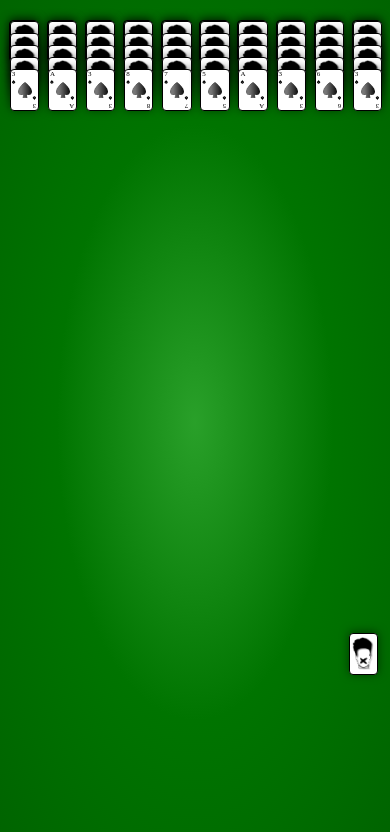
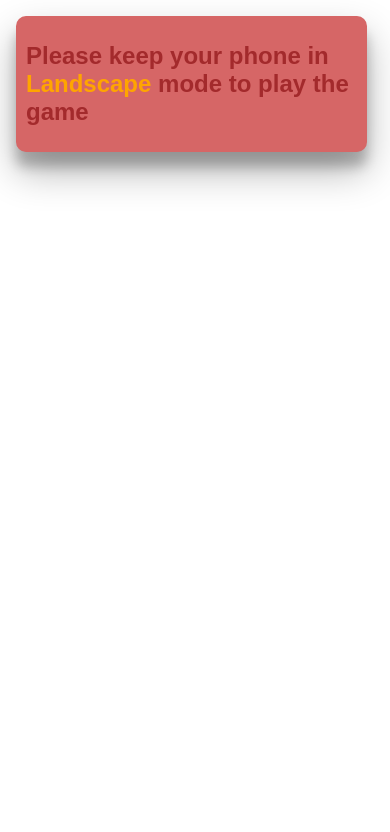
Before and after one commit to silent-lad/VueSolitaire, a Vue app: page / in a window 390 px wide. Shown: the top 832 px of the page. Built offline with nearby package versions, Linux system fonts and the light colour scheme.

Commit message:
orientation

```diff
--- a/src/App.vue
+++ b/src/App.vue
@@ -1,4 +1,8 @@
 <template>
+<div>
+  <div class="mobile_warn card-5">
+  <h1 style="padding:10px;">Please keep your phone in <span style="color:orange;">Landscape</span> mode to play the game</h1>
+  </div>
   <div class="green_table">
     <!-- <button @click="displayInit();"></button> -->
     <div
@@ -18,6 +22,7 @@
       </transition-group>
     </div>
     <div @click="dealCards()" class="pile card down"></div>
+  </div>
   </div>
 </template>
 
@@ -151,6 +156,9 @@ export default {
 };
 </script>
 <style >
+.mobile_warn {
+  display:none;
+}
 .card_stack.down {
   margin-bottom: -125px;
 }
@@ -187,10 +195,11 @@ export default {
   height: 140px;
   background: rgb(124, 7, 7);
 }
-html {
+/* html {
   background: green;
-}
+} */
 body {
+
   margin: 0px !important;
 }
 .green_table {
@@ -230,29 +239,67 @@ body {
   opacity: 0;
   transform: translateY(30px);
 }
-@media screen and (max-width: 480px) {
+@media screen and (max-width: 780px) {
+
+  body {
+    width: 100%;
+    height: 100%;
+    overflow: hidden;
+    position: absolute;
+    top: 0;
+    left: 0;
+  }
   .card {
-    height: 40px;
+    height: 60px;
   }
   .card_stack.down {
-    margin-bottom: -30px;
+    margin-bottom: -55px;
   }
   .card_stack {
-    margin-bottom: -20px;
+    margin-bottom: -45px;
   }
   .rank {
-    font-size: 7px;
+    font-size: 9px;
     margin-left: 1px;
   }
   .rank.bottom {
     /* position: absolute; */
     position: relative;
-    top: 8px;
+    top: 17px;
     left: 3px;
     text-align: left;
     /* transform: translate(50%, 50%); */
     transform: rotate(180deg);
     /* padding-left: 5px; */
   }
+  .card_stack.selected {
+  box-shadow: 5px 5px 10px blue;
+  border: 3px solid blue;
+  transform: translate(2px, 2px);
+  }
 }
+@media screen and (orientation:portrait) {
+   .mobile_warn {
+
+   background: #D66666;
+  border-radius: 10px;
+  display: inline-block;
+  color: #A32A2C;
+  font-family: 'Montserrat', sans-serif;
+  -webkit-font-smoothing: antialiased;
+  font-size:12px;
+  /* height: 100px; */
+  margin: 1rem;
+  position: relative;
+  width: 90%;
+
+  }
+  .card-5 {
+  box-shadow: 0 19px 38px rgba(0,0,0,0.30), 0 15px 12px rgba(0,0,0,0.22);
+}
+  .green_table{
+    display:none;
+  }
+}
+/* @media screen and (orientation:landscape) { … } */
 </style>
--- a/src/assets/spiderSolitaire.js
+++ b/src/assets/spiderSolitaire.js
@@ -77,7 +77,7 @@ export const checkPile = function(pile) {
     var checkArray = [13, 12, 11, 10, 9, 8, 7, 6, 5, 4, 3, 2, 1];
 
     if (isEqual(checkArray, ranks.slice(ranks.indexOf(rank)))) {
-      console.log("hiiiasdhakuvsudf");
+      console.log("faad veere faad");
 
       value = ranks.indexOf(rank);
     }
```
